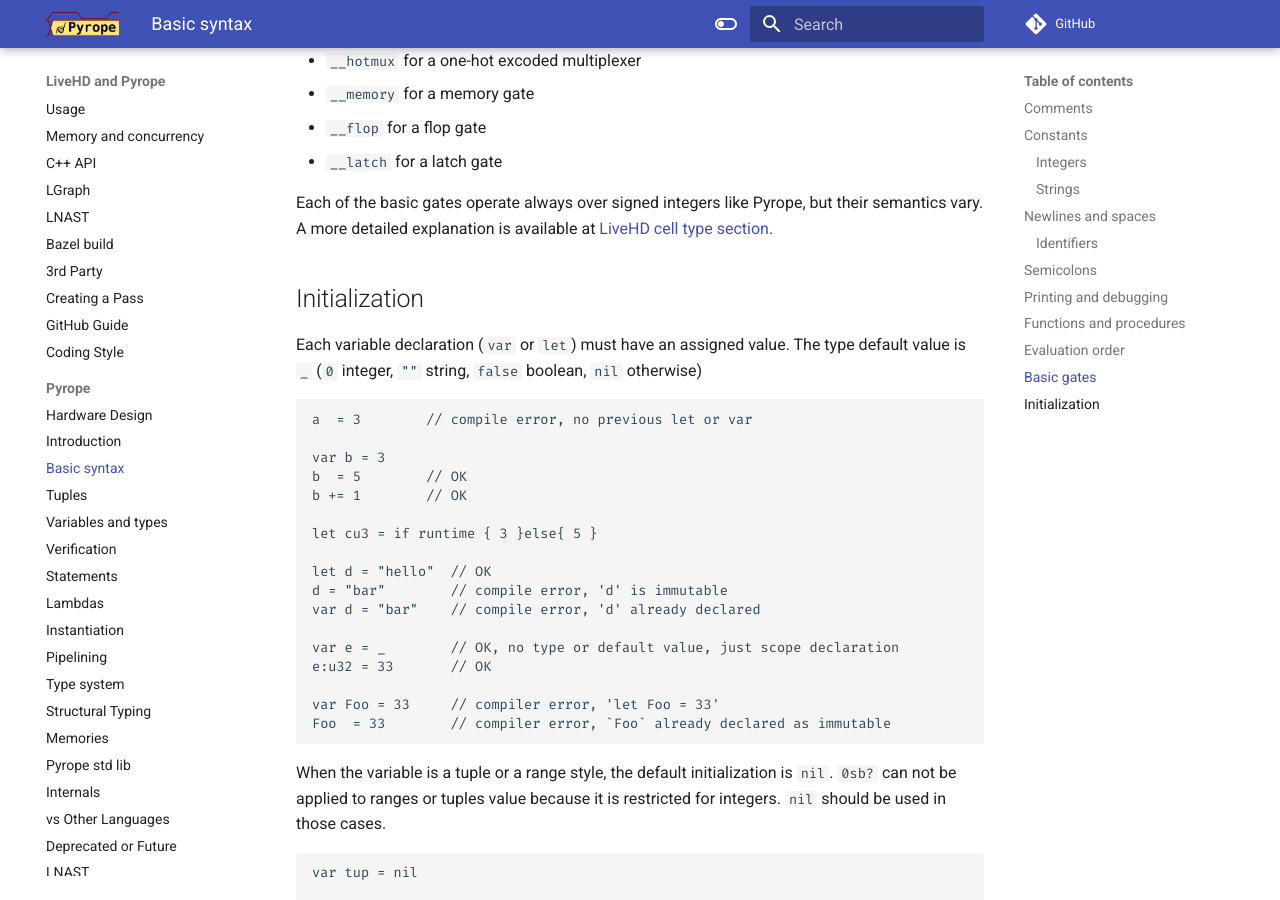
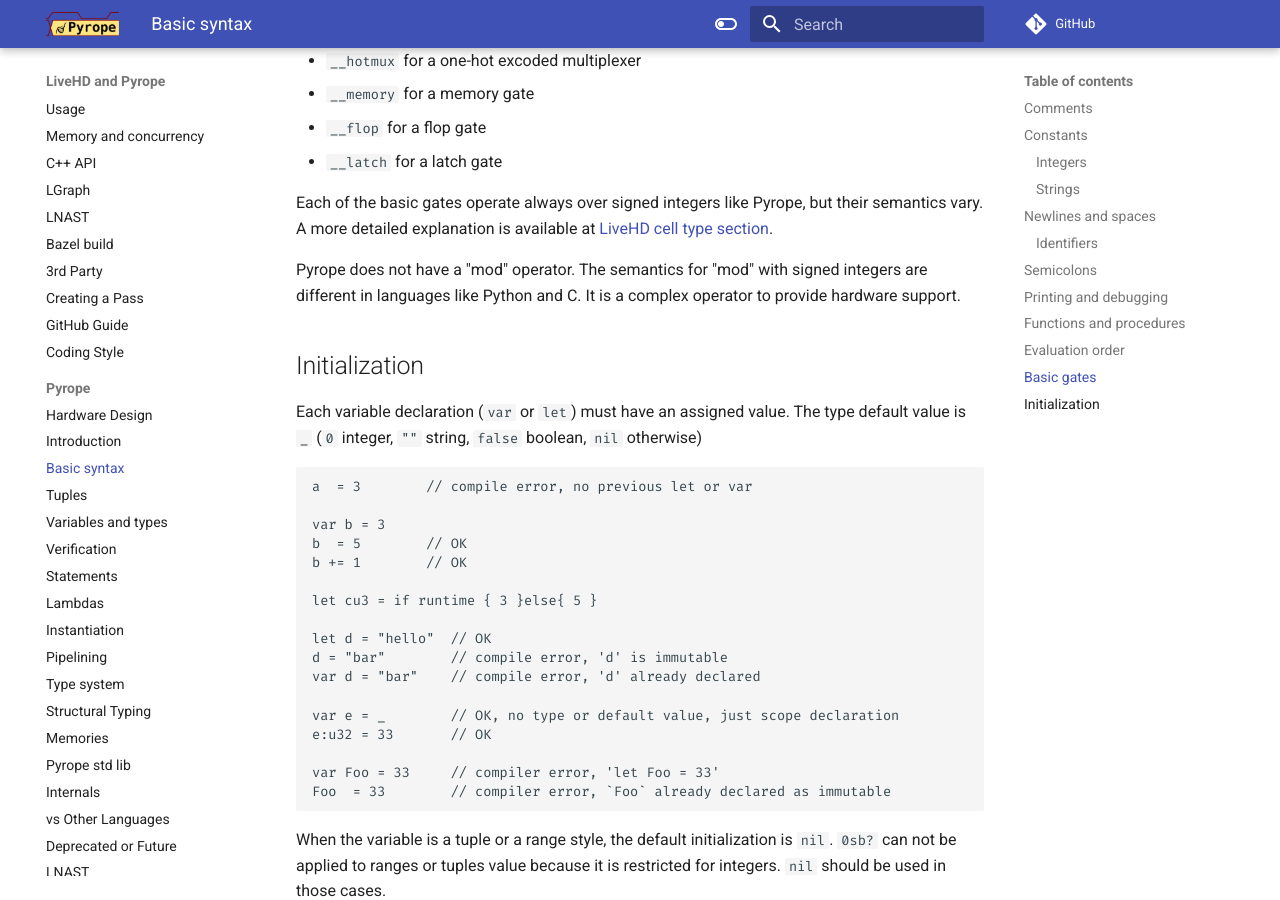
Before and after one commit to masc-ucsc/docs, an MkDocs documentation site: the page built from docs/pyrope/02-basics.md, in a window 1280 px wide and 900 px high, scrolled down 8574 px. Built offline with MkDocs 1.6.1 and Material for MkDocs 9.7.7, drawn with Linux system fonts in a browser that asks for light colours; comment, search, counter and statistics services are not loaded.

Commit message:
no mod operator

```diff
--- a/docs/pyrope/02-basics.md
+++ b/docs/pyrope/02-basics.md
@@ -501,6 +501,10 @@
 type section](/livehd/05-lgraph/#cell-type).
 
 
+Pyrope does not have a "mod" operator. The semantics for "mod" with signed
+integers are different in languages like Python and C. It is a complex operator
+to provide hardware support.
+
 ## Initialization
 
 
```
